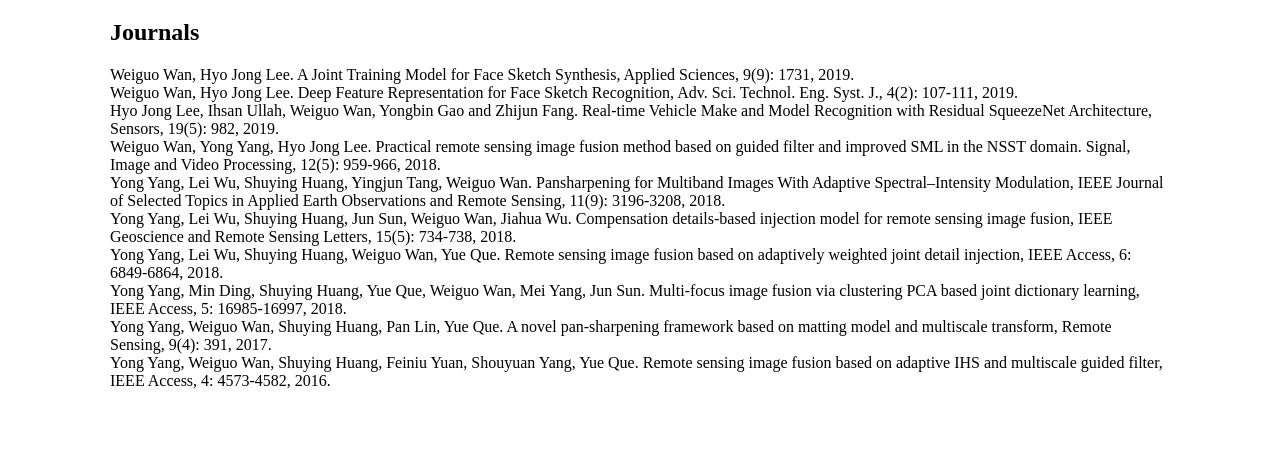
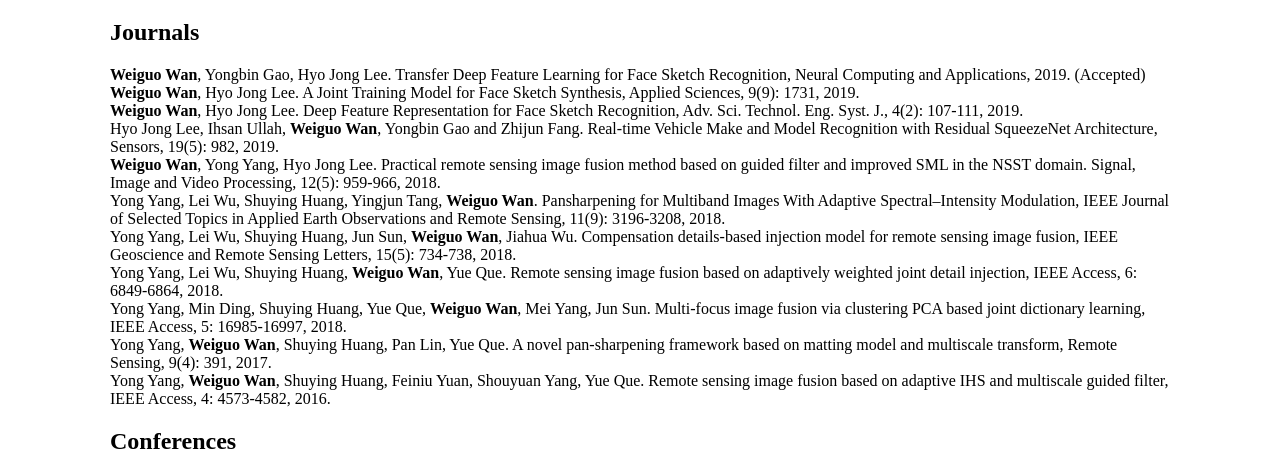
Before and after one commit to wanwgplus/wanwgplus.github.io, a plain HTML site: page index.html in a window 1280 px wide. Shown: the part 357-831 px from the top of the page. Before the commit the page ends 800 px from the top, so only its background shows below. Drawn offline with Linux system fonts and the light colour scheme.

Commit message:
Update index.html

```diff
--- a/index.html
+++ b/index.html
@@ -35,18 +35,20 @@
   <h1>Publications</h1>
   <h2>Journals</h2>
   <p>
-    Weiguo Wan, Hyo Jong Lee. A Joint Training Model for Face Sketch Synthesis, Applied Sciences, 9(9): 1731, 2019.<br>
-    Weiguo Wan, Hyo Jong Lee. Deep Feature Representation for Face Sketch Recognition, Adv. Sci. Technol. Eng. Syst. J., 4(2): 107-111, 2019.<br>
-    Hyo Jong Lee, Ihsan Ullah, Weiguo Wan, Yongbin Gao and Zhijun Fang. Real-time Vehicle Make and Model Recognition with Residual SqueezeNet Architecture, Sensors, 19(5): 982, 2019.<br>
-    Weiguo Wan, Yong Yang, Hyo Jong Lee. Practical remote sensing image fusion method based on guided filter and improved SML in the NSST domain. Signal, Image and Video Processing, 12(5): 959-966, 2018.<br>
-    Yong Yang, Lei Wu, Shuying Huang, Yingjun Tang, Weiguo Wan. Pansharpening for Multiband Images With Adaptive Spectral–Intensity Modulation, IEEE Journal of Selected Topics in Applied Earth Observations and Remote Sensing, 11(9): 3196-3208, 2018.<br>
-    Yong Yang, Lei Wu, Shuying Huang, Jun Sun, Weiguo Wan, Jiahua Wu. Compensation details-based injection model for remote sensing image fusion, IEEE Geoscience and Remote Sensing Letters, 15(5): 734-738, 2018.<br>
-    Yong Yang, Lei Wu, Shuying Huang, Weiguo Wan, Yue Que. Remote sensing image fusion based on adaptively weighted joint detail injection, IEEE Access, 6: 6849-6864, 2018.<br>
-    Yong Yang, Min Ding, Shuying Huang, Yue Que, Weiguo Wan, Mei Yang, Jun Sun. Multi-focus image fusion via clustering PCA based joint dictionary learning, IEEE Access, 5: 16985-16997, 2018.<br>
-    Yong Yang, Weiguo Wan, Shuying Huang, Pan Lin, Yue Que. A novel pan-sharpening framework based on matting model and multiscale transform, Remote Sensing, 9(4): 391, 2017.<br>
-    Yong Yang, Weiguo Wan, Shuying Huang, Feiniu Yuan, Shouyuan Yang, Yue Que. Remote sensing image fusion based on adaptive IHS and multiscale guided filter, IEEE Access, 4: 4573-4582, 2016.<br>
+    <b>Weiguo Wan</b>, Yongbin Gao, Hyo Jong Lee. Transfer Deep Feature Learning for Face Sketch Recognition, Neural Computing and Applications, 2019. (Accepted)<br>
+    <b>Weiguo Wan</b>, Hyo Jong Lee. A Joint Training Model for Face Sketch Synthesis, Applied Sciences, 9(9): 1731, 2019.<br>
+    <b>Weiguo Wan</b>, Hyo Jong Lee. Deep Feature Representation for Face Sketch Recognition, Adv. Sci. Technol. Eng. Syst. J., 4(2): 107-111, 2019.<br>
+    Hyo Jong Lee, Ihsan Ullah, <b>Weiguo Wan</b>, Yongbin Gao and Zhijun Fang. Real-time Vehicle Make and Model Recognition with Residual SqueezeNet Architecture, Sensors, 19(5): 982, 2019.<br>
+    <b>Weiguo Wan</b>, Yong Yang, Hyo Jong Lee. Practical remote sensing image fusion method based on guided filter and improved SML in the NSST domain. Signal, Image and Video Processing, 12(5): 959-966, 2018.<br>
+    Yong Yang, Lei Wu, Shuying Huang, Yingjun Tang, <b>Weiguo Wan</b>. Pansharpening for Multiband Images With Adaptive Spectral–Intensity Modulation, IEEE Journal of Selected Topics in Applied Earth Observations and Remote Sensing, 11(9): 3196-3208, 2018.<br>
+    Yong Yang, Lei Wu, Shuying Huang, Jun Sun, <b>Weiguo Wan</b>, Jiahua Wu. Compensation details-based injection model for remote sensing image fusion, IEEE Geoscience and Remote Sensing Letters, 15(5): 734-738, 2018.<br>
+    Yong Yang, Lei Wu, Shuying Huang, <b>Weiguo Wan</b>, Yue Que. Remote sensing image fusion based on adaptively weighted joint detail injection, IEEE Access, 6: 6849-6864, 2018.<br>
+    Yong Yang, Min Ding, Shuying Huang, Yue Que, <b>Weiguo Wan</b>, Mei Yang, Jun Sun. Multi-focus image fusion via clustering PCA based joint dictionary learning, IEEE Access, 5: 16985-16997, 2018.<br>
+    Yong Yang, <b>Weiguo Wan</b>, Shuying Huang, Pan Lin, Yue Que. A novel pan-sharpening framework based on matting model and multiscale transform, Remote Sensing, 9(4): 391, 2017.<br>
+    Yong Yang, <b>Weiguo Wan</b>, Shuying Huang, Feiniu Yuan, Shouyuan Yang, Yue Que. Remote sensing image fusion based on adaptive IHS and multiscale guided filter, IEEE Access, 4: 4573-4582, 2016.<br>
 
   <p>
+  <h2>Conferences</h2>
 
 </body>
 </html>
```
